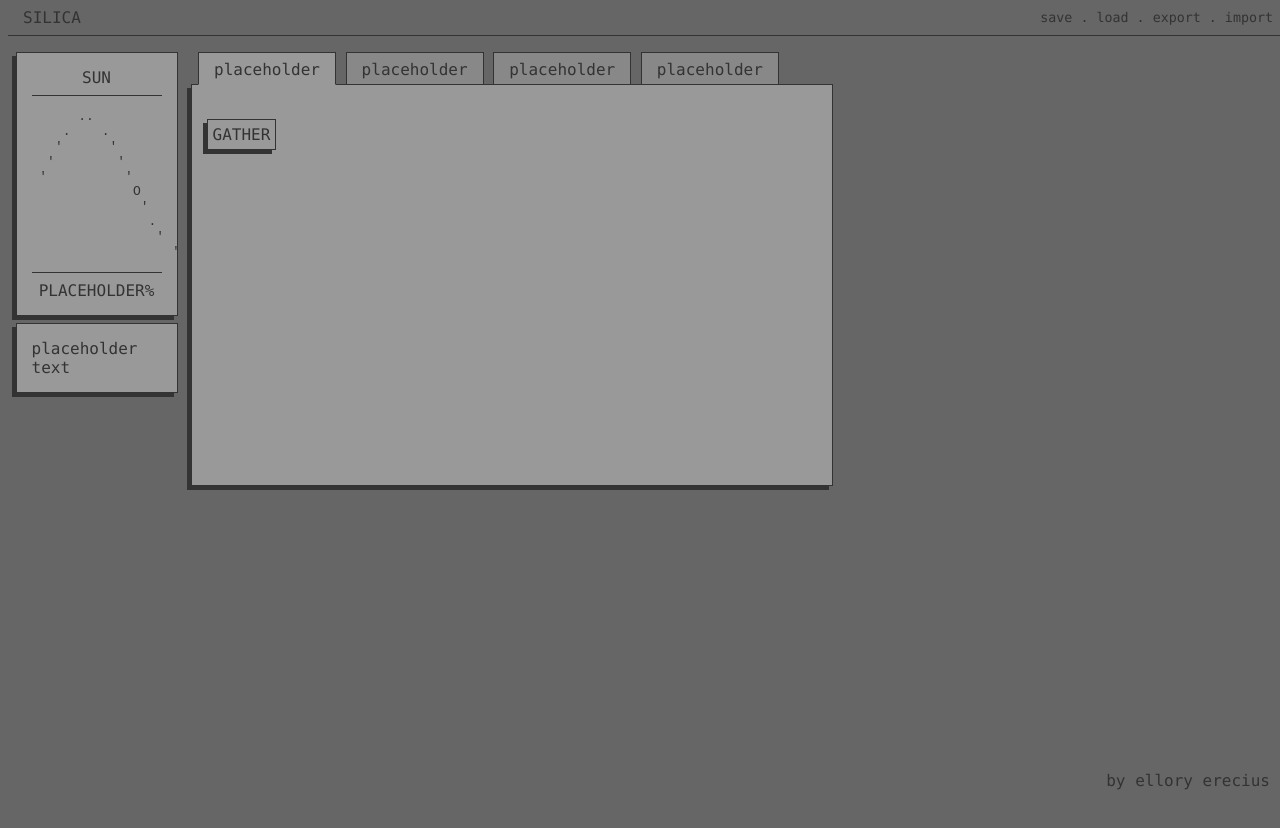
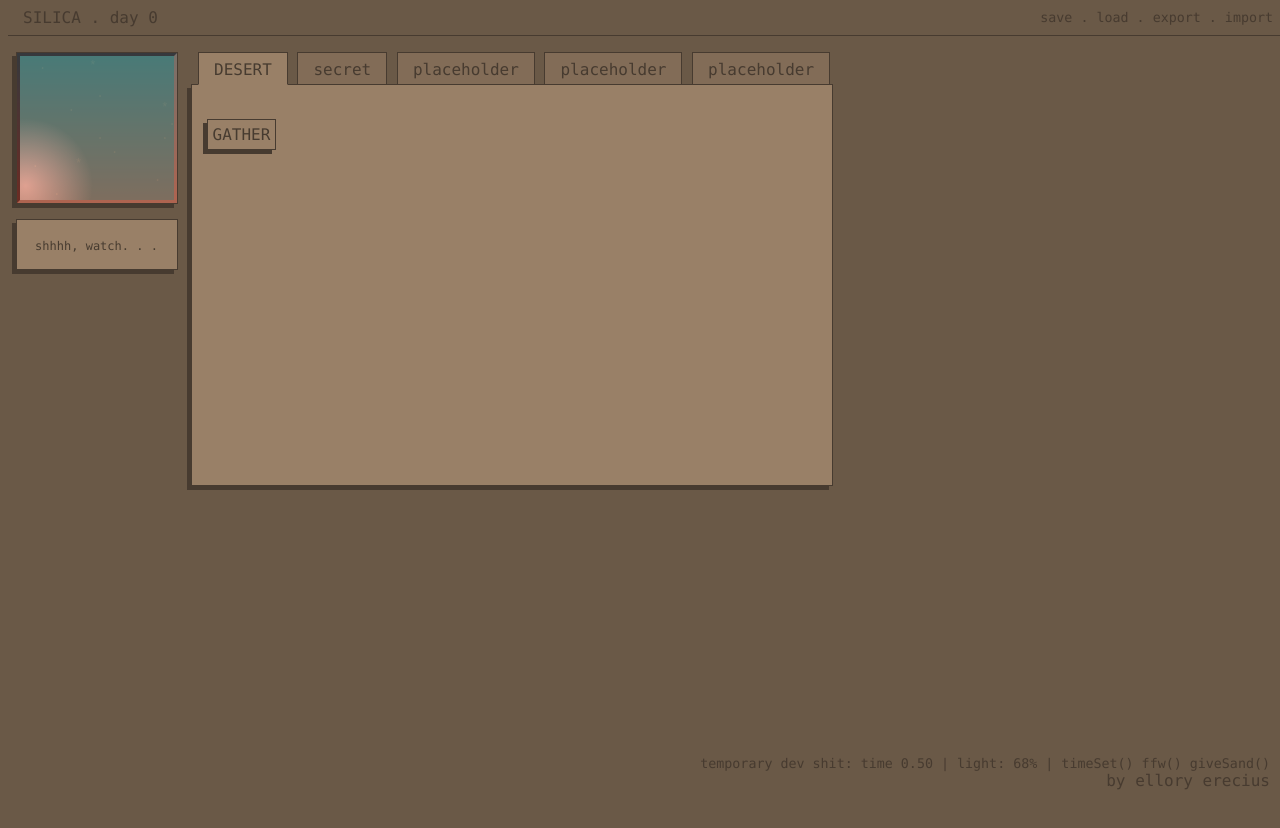
Before and after one commit to eerecius/silica, a plain HTML site: page index.html in a window 1280 px wide. Drawn offline with Linux system fonts and the light colour scheme.

Commit message:
Add files via upload

```diff
--- a/index.html
+++ b/index.html
@@ -5,49 +5,63 @@
 <meta charset="utf-8"/>
 <link rel="stylesheet" type="text/css" href="interface.css" />
 <script type="text/javascript" src="main.js"></script>
-<title>SILICA</title>
+<title id = "siteTitle">SILICA . day 0</title>
+<link rel="shortcut icon" href="/favicon.ico" type="image/x-icon">
+<link rel="icon" href="/favicon.ico" type="image/x-icon">
 </head>
 
 <body>
-
 <header>
-SILICA <div style = "float: right; font-size: smaller; padding-top: 2px"> save . load . export . import </div>
+SILICA
+ . day <span id = "dayCount"></span>
+<div title = "no functionality yet LOOOL" style = "float: right; font-size: smaller; padding-top: 2px;">save . load . export .  import</div>
 </header>
 
 <hr/>
 
-<div class = "leftCol">
+<div class = "leftCol" style = "position: relative">
+	<div class = "box" style = "background-color: #023b75; background: linear-gradient(#023b75, red); height: 150px;">
+	</div>
 
-	<div class = "box" style = "text-align: center;"> <div style = "width: auto; margin: 15px;">
-		SUN
-		<hr/>
-<pre>
-      ..
-    .    .
-   '      '
-  '        '
- '          '            '
-             O          '
-              '        '
-               .      .
-                '    '
-                  ''
-</pre>
-		<hr/>
-		PLACEHOLDER%
-	</div> </div>
+	<div id = "night" class = "skyColor box" style = "background-color: #153f4e;">
+		<div style = "border: inset 3px #998067; height: 144px;">
+			<div style = "width: auto; margin: 5px; margin-top: -9px; color: #998067; font-size: 12px;">
+				<pre>
+  .      *                     . |
+                      .          |
+          .               .      |
+      .            *             |
+                    .            |
+          .        .     .       |
+            .           .        |
+ .     *                       . |
+                  .              |
+    .                    .       |
+			</pre>
+			</div>
+		</div>
+	</div>
 
-	<div class = "box"> <div style = "width: auto; margin: 15px;">
-		placeholder text
-	</div> </div>
+	<div id = "day" class = "skyColor box" title = "THOUGHT: the sky sure is pretty out here!" style = "background: radial-gradient(circle at 30% 30%, #fee2c6, #679980, #679980, #679980);">
+		<div style = "border: inset 3px #998067; height: 144px;">
+			<div style = "width: auto; margin: 5px; margin-top: -9px; color: #fee2c6; font-size: 12px;">
+			</div>
+		</div>
+	</div>
 
+	<div class = "box" style = "text-align: center;" title = "THOUGHT: when the light gets low, i might have trouble gathering. . .">
+		<div style = "width: auto; margin: 15px;">
+			<span id = "lightPhrase" style = "font-size: 12px;"></span>
+		</div>
+	</div>
 </div>
 
 <div class = "centerCol">
 
 	<div class = "tab">
-		<button id = "mainTabButton" class = "navigation shown" onClick = "tabSwitch(event, 'mainTab')">placeholder</button>
-		<button class = "navigation" onClick = "tabSwitch(event, 'placeholderTab')">placeholder</button>
+		<button id = "mainTabButton" class = "navigation shown" onClick = "tabSwitch(event, 'mainTab')">DESERT</button>
+		<button class = "navigation" onClick = "tabSwitch(event, 'placeholderTab')">secret</button>
+		<button class = "navigation">placeholder</button>
 		<button class = "navigation">placeholder</button>
 		<button class = "navigation">placeholder</button>
 	</div>
@@ -58,13 +72,24 @@ SILICA <div style = "float: right; font-size: smaller; padding-top: 2px"> save .
 			<button class = "normal" onClick="gather(1)">GATHER</button>
 		</div>
 		<div id = "placeholderTab" class = "mainTabContent" style = "width: auto; margin: 15px;">
-			if you see this it is not working
+			you are gay
 		</div>
 	</div>
 
 </div>
 
+<div class = "rightCol">
+</div>
+
 <footer>
+<div style = "font-size: smaller;">
+	temporary dev shit:
+	time <span id = "gameTimeDisplay"></span>
+	 | light: <span id = "lightLevel"></span>%
+	 | timeSet()
+	ffw()
+	giveSand()
+</div>
 by ellory erecius
 </footer>
 
--- a/interface.css
+++ b/interface.css
@@ -1,5 +1,3 @@
-
-
 html {
 	height: 100%;
 	width: 100%;
@@ -9,8 +7,8 @@ body {
 	height: 100%;
 	width: 100%;
 	font-family: "Lucida Console";
-	color: #333;
-	background-color: #666;
+	color: #473b30;
+	background-color: #6a5947;
 	cursor: grab;
 	overflow: hidden;
 }
@@ -22,16 +20,16 @@ header {
 
 hr {
 	height: 1px;
-	background-color: #333;
+	background-color: #473b30;
 	border: 0px;
 }
 
 .box {
 	float: left;
-	border: 1px solid #333;
-	background-color: #999;
-	box-shadow: -4px 4px #333;
-	margin-bottom: 7.5px;
+	border: 1px solid #473b30;
+	background-color: #998067;
+	box-shadow: -4px 4px #473b30;
+	margin-bottom: 15px;
 	overflow: hidden;
 	width: 100%;
 }
@@ -51,6 +49,13 @@ hr {
 	margin: 7.5px
 }
 
+.rightCol {
+	width: 25%;
+	height: 100%;
+	float: left;
+	margin: 7.5px;
+}
+
 .tab {
 	margin-bottom: -1px;
 	margin-left: 7.5px;"
@@ -64,21 +69,27 @@ footer {
 	position: fixed;
 	right: 10px;
 	bottom: 10px;
+	text-align: right;
 }
 
 ::selection {
-	color: #999;
-	background-color: #333;
+	color: #998067;
+	background-color: #473b30;
+}
+
+input[type = "button"]{
+	outline: none;
 }
 
 button {
 	font-family: "Lucida Console";
 	font-size: 16px;
-	color: #333;
-	border: 1px solid #333;
+	color: #473b30;
+	border: 1px solid #473b30;
 	padding: 5px;
-	background-color: #999;
+	background-color: #998067;
 	cursor: grab;
+	outline: none;
 }
 
 button:active {
@@ -86,23 +97,38 @@ button:active {
 }
 
 button.normal {
-	box-shadow: -4px 4px #333;
+	box-shadow: -4px 4px #473b30;
 }
 
 button.normal:active {
 	transform: translateY(2px) translateX(-2px);
-	box-shadow: -2px 2px #333;
+	box-shadow: -2px 2px #473b30;
 }
 
 .tab button {
-	background-color: #888;
+	background-color: #826c57;
 	padding-left: 15px;
 	padding-right: 15px;
 	padding-top: 7.5px;
-	border-bottom: 1px solid #333;
+	border-bottom: 1px solid #473b30;
 }
 
 .tab button.shown {
-	border-bottom: 1px solid #999;
-	background-color: #999;
+	border-bottom: 1px solid #998067;
+	background-color: #998067;
 }
+
+input {
+	background-color: #826c57;
+	border: none;
+}
+
+::placeholder {
+	opacity: 0.25;
+}
+
+.skyColor {
+	width: 100%;
+	height: 150px;
+	position: absolute;
+}
--- a/main.js
+++ b/main.js
@@ -2,9 +2,15 @@
 let sandCount = 0;
 let reedCount = 0;
 let clayCount = 0;
-
 let paperCount = 0;
 
+let tickSpeed = 200;
+let gameTimeRate = 0.02;
+let gameTime = 0;
+let dayCount = 0;
+let lightLevel = 0
+let sunPosX;
+let sunPosY;
 
 // functions
 function numToDots(number) {
@@ -23,12 +29,11 @@ function numToDots(number) {
       extraDots = "․";
       break;
   }
-  document.getElementById("sandCountDisplay").innerHTML = "⁙".repeat((number - (number % 5)) / 5) + extraDots;
+  return "⁙".repeat((number - (number % 5)) / 5) + extraDots;
 }
 
 function gather(gained) {
     sandCount += gained;
-    numToDots(sandCount);
 }
 
 function tabSwitch(evt, tab) { /* FANK YEW W3SCHOOLS I WUD B NO WHERE WIFFOUT YEW */
@@ -51,3 +56,73 @@ function tabSwitch(evt, tab) { /* FANK YEW W3SCHOOLS I WUD B NO WHERE WIFFOUT YE
   document.getElementById(tab).style.display = "block";
   evt.currentTarget.className += " shown";
 }
+
+function changeSkyColor() {
+	if (gameTime < 9) {
+		sunPosX = (100 * gameTime) / 9;
+	} else {
+		sunPosX = ((-100 * gameTime) / 9) + 200;
+	};
+	sunPosY = -70 * Math.sin((Math.PI * gameTime) / 9) + 100;
+	document.getElementById("day").style = "background: radial-gradient(circle at " + sunPosX + "% " + sunPosY + "%, #fee2c6, #679980, #679980, #679980); opacity: " + lightLevel + ";";
+	document.getElementById("night").style.opacity = 1 - lightLevel;
+}
+
+function getLightLevel() {
+	let lightPhrase;
+
+	lightLevel = ((Math.sin((Math.PI * Math.cos(((Math.PI * gameTime) / 9) - (Math.PI / 2)) / 2)) + 1) / 2) + 0.05;
+	if (lightLevel > 1) {
+		lightLevel = 1;
+	};
+	if (lightLevel <= 0.06) {
+		lightPhrase = "i can't see a thing!";
+	} else if (lightLevel < 0.33 && gameTime > 13.5) {
+		lightPhrase = "the sun should rise soon.";
+	} else if (lightLevel < 0.75 && lightLevel >= 0.33) {
+		lightPhrase = "shhhh, watch. . .";
+	} else if (lightLevel < 0.9 && gameTime < 4.5) {
+		lightPhrase = "it's getting hot already. . .";
+	} else if (lightLevel < 1 && gameTime < 4.5) {
+		lightPhrase = "sure is bright out here!";
+	} else if (lightLevel === 1) {
+		lightPhrase = "i can see for miles. . .";
+	} else if (lightLevel < 1 && lightLevel >= 0.9 && gameTime > 4.5) {
+		lightPhrase = "the shadows are getting long.";
+	} else if (lightLevel < 0.9 && lightLevel >= 0.5 && gameTime > 4.5) {
+		lightPhrase = "goodbye, sun. . .";
+	} else {
+		lightPhrase = "it's still warm out. . .";
+	}
+	;
+	document.getElementById("lightPhrase").innerHTML = lightPhrase;
+}
+
+// dev functions
+function ffw(time) {
+	gameTimeRate = time;
+}
+
+function timeSet(time) {
+	gameTime = time;
+}
+
+function giveSand(amt) {
+	sandCount += amt;
+}
+
+// game loop
+window.setInterval(function() {
+	changeSkyColor();
+	getLightLevel();
+	gameTime += gameTimeRate;
+	if (gameTime >= 18) {
+		dayCount += 1;
+		gameTime = 0;
+		document.getElementById("siteTitle").innerHTML = "SILICA . day " + dayCount;
+	};
+	document.getElementById("sandCountDisplay").innerHTML = numToDots(sandCount);
+	document.getElementById("gameTimeDisplay").innerHTML = gameTime.toFixed(2);
+	document.getElementById("dayCount").innerHTML = dayCount;
+	document.getElementById("lightLevel").innerHTML = (lightLevel * 100).toFixed(0);
+}, tickSpeed);
```
Also changed, not shown: favicon.ico (added).
